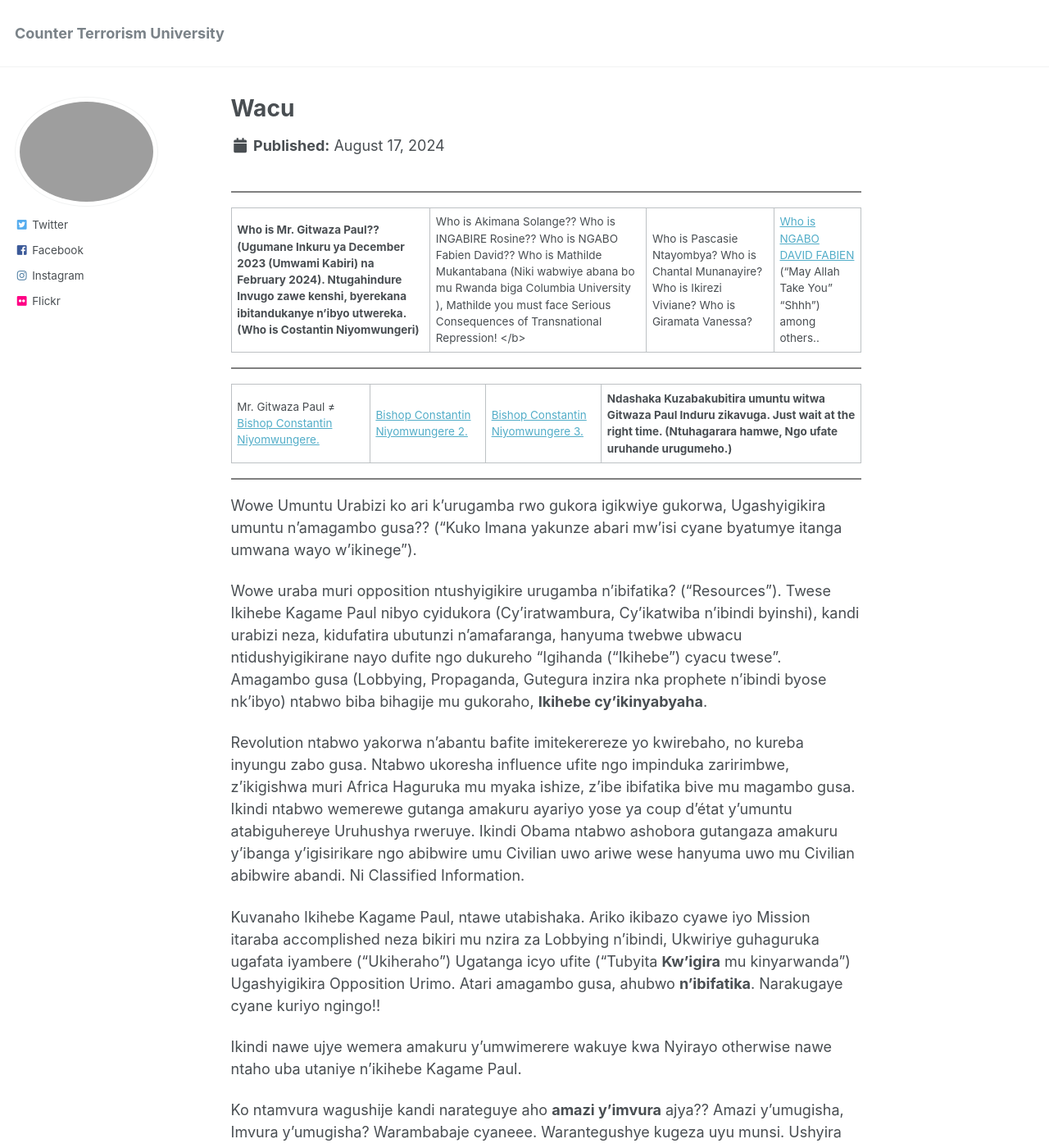
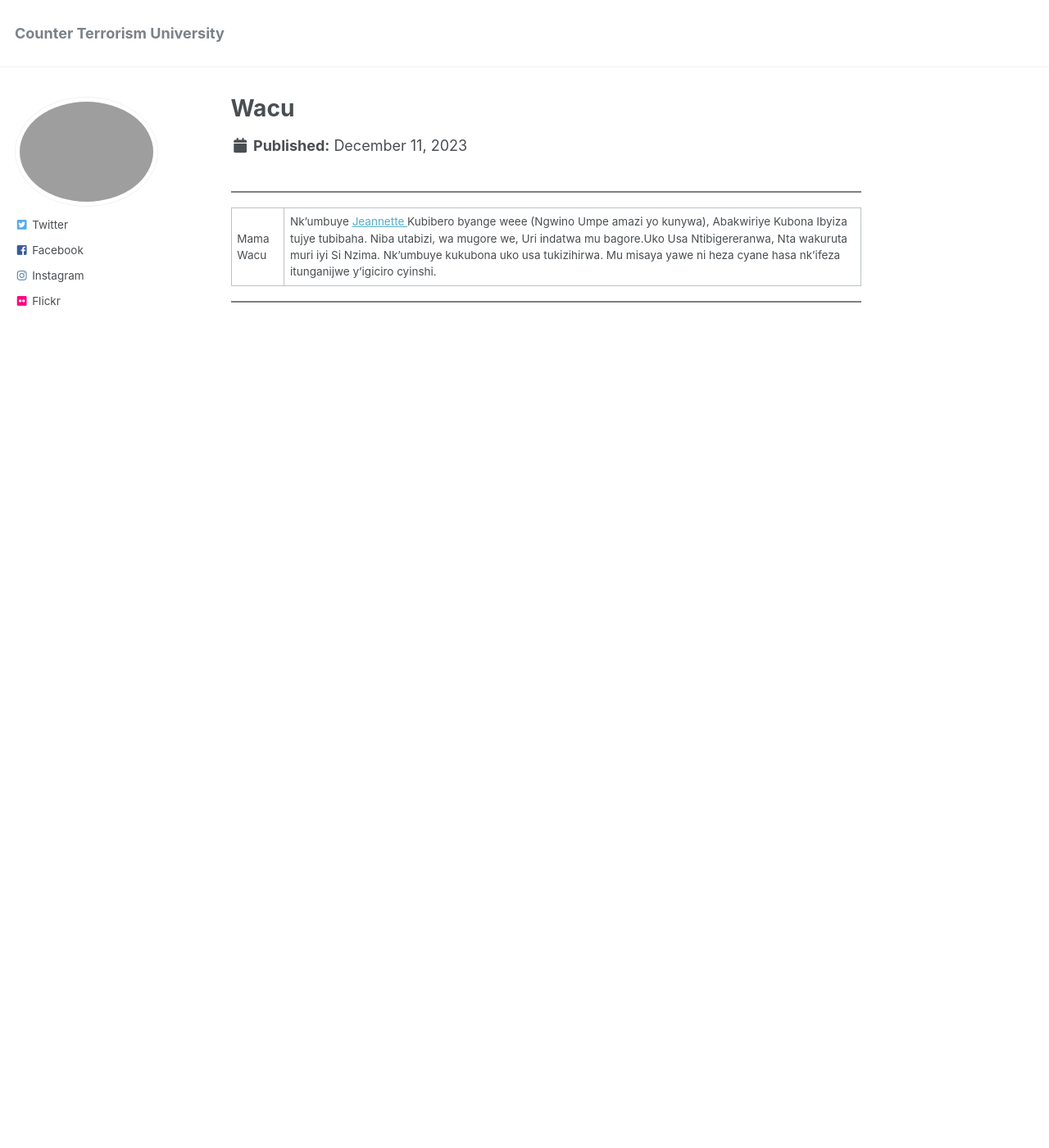
Before and after one commit to phdcsseiden/phdcsseiden.github.io, a Jekyll site: the page built from _pages/Wacu.md, in a window 1280 px wide and 1400 px high. Shown: the whole window at 82% size. Built offline with Jekyll 4.4.1, drawn with Linux system fonts in a browser that asks for light colours; some of the changed text lies outside the part shown.

Commit message:
Update Wacu.md

```diff
--- a/_pages/Wacu.md
+++ b/_pages/Wacu.md
@@ -1,10 +1,8 @@
 ---
 permalink: /Wacu/
 title: "Wacu"
-modified: 2024-08-17
+modified: 2023-12-11
 ---
-
-
 
 
 
@@ -15,38 +13,7 @@
 <hr style="height:2px;border-width:0;color:gray;background-color:gray">
 
 
-<b> Who is Mr. Gitwaza Paul?? (Ugumane Inkuru ya December 2023 (Umwami Kabiri) na February 2024). Ntugahindure Invugo zawe kenshi, byerekana ibitandukanye n'ibyo utwereka. (Who is Costantin Niyomwungeri) | Who is Akimana Solange?? Who is INGABIRE Rosine?? Who is NGABO Fabien David?? Who is Mathilde Mukantabana (Niki wabwiye abana bo mu Rwanda biga Columbia University ), Mathilde you must face Serious Consequences of Transnational Repression! </b> | Who is Pascasie Ntayombya? Who is Chantal Munanayire? Who is Ikirezi Viviane? Who is Giramata Vanessa? | <a href=" https://www.youtube.com/shorts/mBl69K4mNIo "> Who is NGABO DAVID FABIEN  </a> ("May Allah Take You" "Shhh") among others..
+Mama Wacu | Nk'umbuye <a href=" https://www.youtube.com/shorts/mBl69K4mNIo "> Jeannette  </a> Kubibero byange weee (Ngwino Umpe amazi yo kunywa), Abakwiriye Kubona Ibyiza tujye tubibaha. Niba utabizi, wa mugore we, Uri indatwa mu bagore.Uko Usa Ntibigereranwa, Nta wakuruta muri iyi Si Nzima. Nk'umbuye kukubona uko usa tukizihirwa. Mu misaya yawe ni heza cyane hasa nk'ifeza itunganijwe y'igiciro cyinshi.
 
 
 <hr style="height:2px;border-width:0;color:gray;background-color:gray">
-
-
-Mr. Gitwaza Paul ≠ <a href=" https://www.latimes.com/world-nation/story/2021-03-05/hotel-rwanda-hero-was-tricked-onto-plane-into-arrest "> Bishop Constantin Niyomwungere.  </a> | <a href=" https://cfj.org/news/hotel-rwanda-proceedings-were-a-show-trial/ "> Bishop Constantin Niyomwungere 2.  </a> | <a href=" https://www.ktpress.rw/2021/03/rusesabagina-facilitated-his-own-arrest-prosecution-witness/ "> Bishop Constantin Niyomwungere 3. </a> | <b> Ndashaka Kuzabakubitira umuntu witwa Gitwaza Paul Induru zikavuga. Just wait at the right time. (Ntuhagarara hamwe, Ngo ufate uruhande urugumeho.) </b>
-
-
-<hr style="height:2px;border-width:0;color:gray;background-color:gray">
-
-Wowe Umuntu Urabizi ko ari k'urugamba rwo gukora igikwiye gukorwa, Ugashyigikira umuntu n'amagambo gusa?? ("Kuko Imana yakunze abari mw'isi cyane byatumye itanga umwana wayo w'ikinege").
-
-Wowe uraba muri opposition ntushyigikire urugamba n'ibifatika? ("Resources"). Twese Ikihebe Kagame Paul nibyo cyidukora (Cy'iratwambura, Cy'ikatwiba n'ibindi byinshi), kandi urabizi neza, kidufatira ubutunzi n'amafaranga, hanyuma twebwe ubwacu ntidushyigikirane nayo dufite ngo dukureho "Igihanda ("Ikihebe") cyacu twese". Amagambo gusa (Lobbying, Propaganda, Gutegura inzira nka prophete n'ibindi byose nk'ibyo) ntabwo biba bihagije mu gukoraho, <b>Ikihebe cy'ikinyabyaha</b>.
-
-
-Revolution ntabwo yakorwa n'abantu bafite imitekerereze yo kwirebaho, no kureba inyungu zabo gusa. Ntabwo ukoresha influence ufite ngo impinduka zaririmbwe, z'ikigishwa muri Africa Haguruka mu myaka ishize, z'ibe ibifatika bive mu magambo gusa. Ikindi ntabwo wemerewe gutanga amakuru ayariyo yose ya coup d'état y'umuntu atabiguhereye Uruhushya rweruye. Ikindi Obama ntabwo ashobora gutangaza amakuru y'ibanga y'igisirikare ngo abibwire umu Civilian uwo ariwe wese hanyuma uwo mu Civilian abibwire abandi. Ni Classified Information.
-
-
-Kuvanaho Ikihebe Kagame Paul, ntawe utabishaka. Ariko ikibazo cyawe iyo Mission itaraba accomplished neza bikiri mu nzira za Lobbying n'ibindi, Ukwiriye guhaguruka ugafata iyambere ("Ukiheraho") Ugatanga icyo ufite ("Tubyita <b>Kw'igira</b> mu kinyarwanda") Ugashyigikira Opposition Urimo. Atari amagambo gusa, ahubwo <b>n'ibifatika</b>. Narakugaye cyane kuriyo ngingo!!
-
-
-Ikindi nawe ujye wemera amakuru y'umwimerere wakuye kwa Nyirayo otherwise nawe ntaho uba utaniye n'ikihebe Kagame Paul.
-
-
-Ko ntamvura wagushije kandi narateguye aho <b>amazi y'imvura</b> ajya?? Amazi y'umugisha, Imvura y'umugisha? Warambabaje cyaneee. Warantegushye kugeza uyu munsi. Ushyira ibintu k'umbuga nkoranyambaga zawe, hanyuma ukabikuraho ukanahindura content. Niba aba ar'ukuri kuki Ubikuraho?? Kuki Ubihindura?
-
-
-Wowe ukoresha information ufite mu nyungu zawe bwite, icyo washakaga cyarangira, Ukikawusha source cyangwa ntuyishyigikire mu buryo ukwiriye k'ubikoramo.
-
-
-<a href=" https://en.wikipedia.org/wiki/Orange_Revolution "> Soma Orange Revolution.  </a> N'izindi Nk'izo.
-
-
-<b> To name a few. </b>
```
